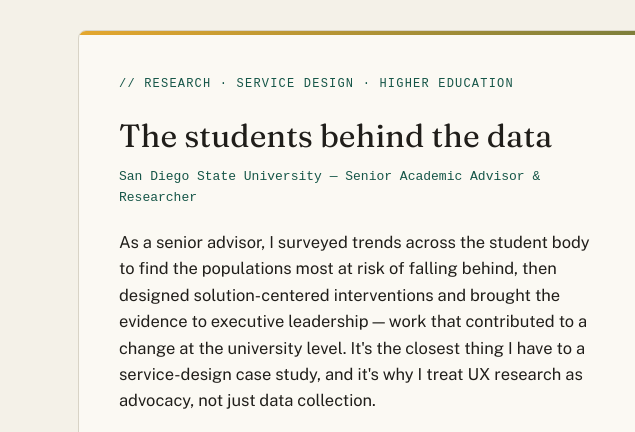
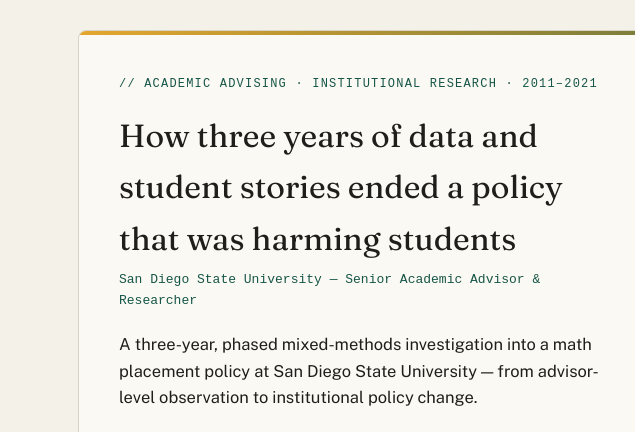
Before and after one commit to michellecxiong/portfolio2026, a plain HTML site: page index.html in a window 1280 px wide. Shown: the part 2070-2502 px from the top of the page, 0-635 px from the left. Drawn offline with nearby package versions, Linux system fonts and the light colour scheme; a web font is replaced by a local one.

Commit message:
Sync homepage card copy, fix abbr underlines, reposition poster year badges
- Homepage "students behind the data" card now mirrors the case study's
  own label/title/description instead of placeholder copy.
- Remove default dotted underline on <abbr> elements (SDSU, GPA, UX, IA)
  that was rendering like a broken hyperlink.
- Move the 2018-2019 / 2020 poster year badges above their images,
  left-aligned to match the section's vertical accent bar.

```diff
--- a/index.html
+++ b/index.html
@@ -234,10 +234,10 @@
       <div class="h-1 w-full" style="background:linear-gradient(90deg,#E4A72E,#165648);"></div>
       <div class="grid md:grid-cols-2">
       <div class="p-8 md:p-10 flex flex-col md:order-1">
-        <p class="font-mono text-[12px] tracking-widest uppercase text-teal mb-4">// Research · service design · higher education</p>
-        <h3 class="font-serif text-[28px] md:text-[32px] mb-1.5">The students behind the data</h3>
+        <p class="font-mono text-[12px] tracking-widest uppercase text-teal mb-4">// Academic advising · institutional research · 2011–2021</p>
+        <h3 class="font-serif text-[28px] md:text-[32px] mb-1.5">How three years of data and student stories ended a policy that was harming students</h3>
         <p class="font-mono text-[13px] text-teal mb-5">San Diego State University — Senior Academic Advisor &amp; Researcher</p>
-        <p class="mb-6 text-[16.5px]">As a senior advisor, I surveyed trends across the student body to find the populations most at risk of falling behind, then designed solution-centered interventions and brought the evidence to executive leadership — work that contributed to a change at the university level. It's the closest thing I have to a service-design case study, and it's why I treat UX research as advocacy, not just data collection.</p>
+        <p class="mb-6 text-[16.5px]">A three-year, phased mixed-methods investigation into a math placement policy at San Diego State University — from advisor-level observation to institutional policy change.</p>
         <div class="flex flex-wrap gap-2 mb-7">
           <span class="text-[12px] font-mono bg-teal/10 text-teal rounded-sm px-3 py-1.5">User research</span>
           <span class="text-[12px] font-mono bg-teal/10 text-teal rounded-sm px-3 py-1.5">Journey mapping</span>
```
Also changed, not shown: case-studies/abirc_case_study.html (+4 -0 lines), case-studies/math_anxiety_case_study.html (+6 -0 lines).
